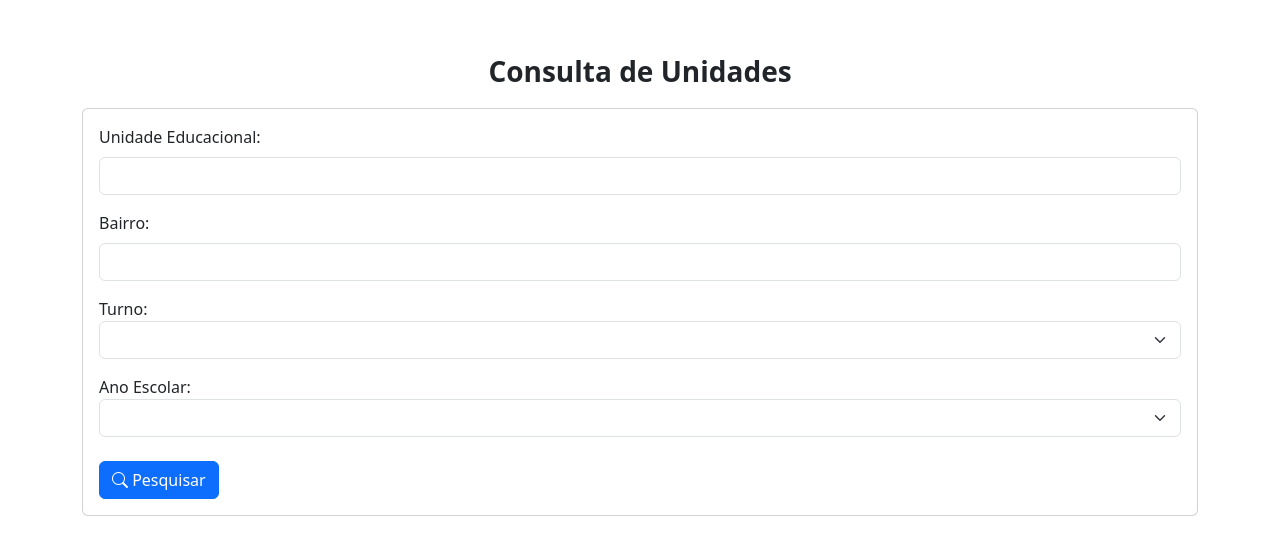
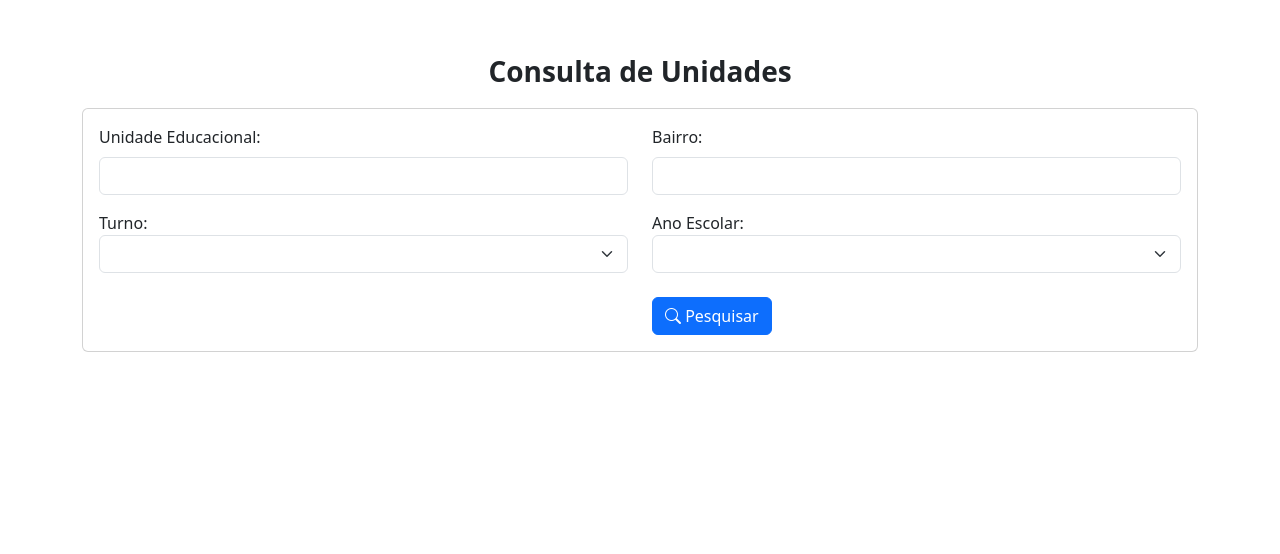
Before and after one commit to EdisonCintra/Site-de-matriculas, a website: page colsutarUnidades.html in a window 1280 px wide. Shown: the part 130-684 px from the top of the page. Drawn offline with nearby package versions, Linux system fonts and the light colour scheme.

Commit message:
Correções

```diff
--- a/colsutarUnidades.html
+++ b/colsutarUnidades.html
@@ -10,34 +10,40 @@
 </head>
 <body>
 
+<!--Header com imagem logo do IFG-->
 <header>
     <section class="container-fluid logo text-center">
         <a href="https://www.ifg.edu.br/uruacu" target="_blank"><img src="imgs/horizontal-recortada-semfundo.png" class="img-fluid" alt="Logo do site"></a>
     </section>
 </header>
+<!--Header com imagem logo do IFG-->
 
+
+<!--Titulo do Formulario-->
 <div class="container">
     <p class="text-center fw-bolder fs-3">Consulta de Unidades</p>
 </div>
+<!--Titulo do Formulario-->
 
 
+<!--Formulário-->
 <div class="container">
-    <div class="card">
-        <div class="card-body">
-            <form action="">
-                <fieldset>
+    <div class="card ">
+        <div class="card-body container">
+            <form>
+                <fieldset class="row ">
 
-                    <div class="mb-3">
+                    <div class="mb-3 col-lg-6">
                         <label for="formGroupExampleInput" class="form-label">Unidade Educacional:</label>
                         <input type="text" class="form-control" id="formGroupExampleInput" >
                     </div>
 
-                    <div class="mb-3">
+                    <div class="mb-3 col-lg-6">
                         <label for="formGroupExampleInput2" class="form-label">Bairro:</label>
                         <input type="text" class="form-control" id="formGroupExampleInput2">
                     </div>
 
-                    <div class="mb-3">
+                    <div class="mb-3 col-lg-6">
                         <label for="selectTurno">Turno:</label>
                         <select class="form-select" id="selectTurno" >
                             <option selected disabled hidden></option>
@@ -50,7 +56,7 @@
                         </select>
                     </div>
 
-                    <div>
+                    <div class="col-lg-6">
                         <label for="selectAno">Ano Escolar:</label>
                         <select class="form-select" id="selectAno" >
                             <option selected disabled hidden></option>
@@ -70,12 +76,15 @@
         </div>
     </div>
 </div>
+<!--Formulário-->
 
 
-
+<!--Script Bootstrap-->
 <script src="https://cdn.jsdelivr.net/npm/bootstrap@5.3.2/dist/js/bootstrap.bundle.min.js"
         integrity="sha384-C6RzsynM9kWDrMNeT87bh95OGNyZPhcTNXj1NW7RuBCsyN/o0jlpcV8Qyq46cDfL"
-        crossorigin="anonymous"></script>
+        crossorigin="anonymous">
+</script>
+<!--Script Bootstrap-->
 
 
 </body>
```
Also changed, not shown: index.html (+12 -1 lines).
